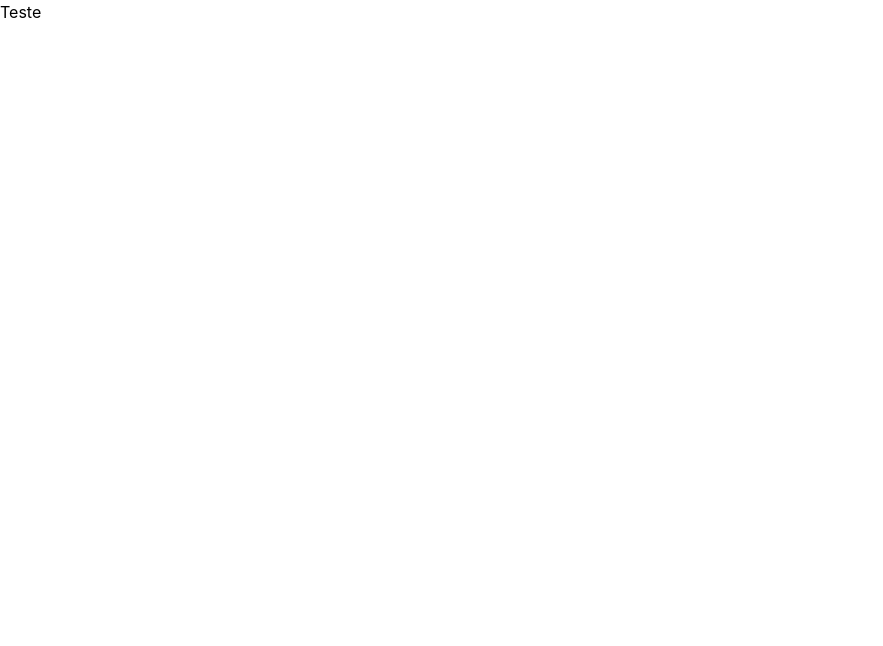
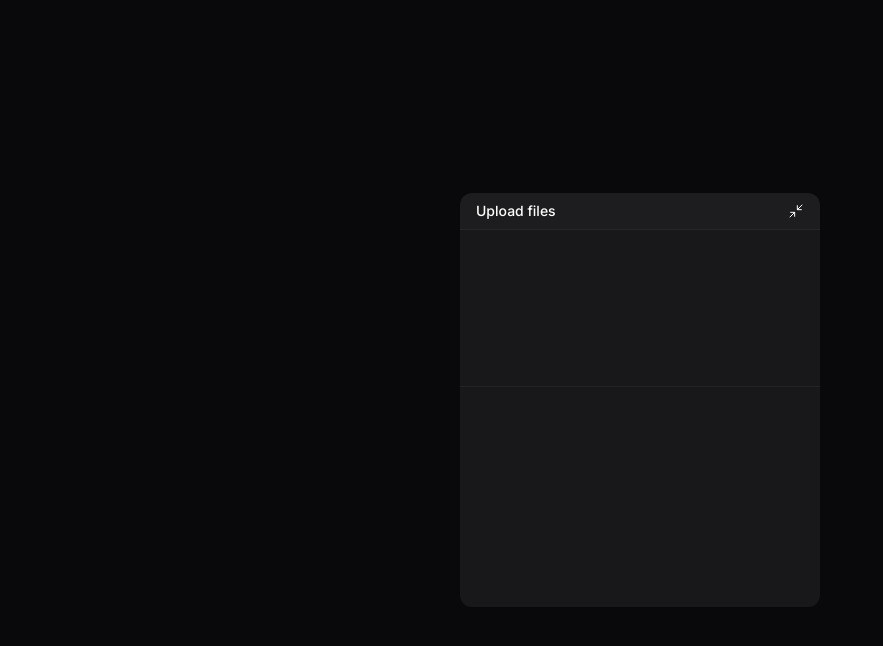
Before and after one commit to AurinoJunior/upload-widget-web, a React (Vite) app: page / in a window 1280 px wide. Shown: the top 646 px of the page, without its empty margins (0-883 px from the left). Built offline with nearby package versions, Linux system fonts and the light colour scheme.

Commit message:
Estrutura do widget

```diff
--- a/package.json
+++ b/package.json
@@ -11,6 +11,7 @@
   },
   "dependencies": {
     "@tailwindcss/vite": "4.1.5",
+    "lucide-react": "0.509.0",
     "react": "19.1.0",
     "react-dom": "19.1.0",
     "tailwindcss": "4.1.5"
--- a/src/app.tsx
+++ b/src/app.tsx
@@ -1,3 +1,9 @@
+import { UploadWidget } from "./components";
+
 export function App() {
-  return <>Teste</>;
+  return (
+    <main className="font-inter h-dvh flex flex-col items-center justify-center p-10 bg-zinc-950 text-white">
+      <UploadWidget />
+    </main>
+  );
 }
--- /dev/null
+++ b/src/components/index.ts
@@ -0,0 +1 @@
+export * from "./upload-widget/upload-widget";
--- /dev/null
+++ b/src/components/upload-widget/upload-widget-dropzone.tsx
@@ -0,0 +1,3 @@
+export function UploadWidgetDropzone() {
+  return <div className="px-3 h-32"></div>;
+}
--- /dev/null
+++ b/src/components/upload-widget/upload-widget-header.tsx
@@ -0,0 +1,12 @@
+import { Minimize2 } from "lucide-react";
+
+export function UploadWidgetHeader() {
+  return (
+    <div className="w-full p-4 py-2 bg-white/2 border-zinc-800 border-b flex items-center justify-between">
+      <span className="text-sm font-medium">Upload files</span>
+      <button>
+        <Minimize2 strokeWidth={1.5} className="size-4" />
+      </button>
+    </div>
+  );
+}
--- /dev/null
+++ b/src/components/upload-widget/upload-widget-list.tsx
@@ -0,0 +1,3 @@
+export function UploadWidgetList() {
+  return <div className="px-3 h-48"></div>;
+}
--- /dev/null
+++ b/src/components/upload-widget/upload-widget.tsx
@@ -0,0 +1,19 @@
+import { UploadWidgetDropzone } from "./upload-widget-dropzone";
+import { UploadWidgetHeader } from "./upload-widget-header";
+import { UploadWidgetList } from "./upload-widget-list";
+
+export const UploadWidget = () => {
+  return (
+    <div className="bg-zinc-900 w-full overflow-hidden max-w-[360px] rounded-xl shadow-shape">
+      <UploadWidgetHeader />
+
+      <div className="flex flex-col gap-4 py-3">
+        <UploadWidgetDropzone />
+
+        <div className="h-px bg-zinc-800/75" />
+
+        <UploadWidgetList />
+      </div>
+    </div>
+  );
+};
--- a/src/global.css
+++ b/src/global.css
@@ -1,5 +1,9 @@
 @import "tailwindcss";
 
 @theme {
-  --color-primary: #ffffff;
+  --font-inter: "Inter", sans-serif;
+
+  --opacity-2: 2%;
+  --shadow-shape: "0px 8px 8px rgba(0, 0, 0, 0.1), 0px 4px 4px rgba(0, 0, 0, 0.1), 0px 2px 2px rgba(0, 0, 0, 0.1), 0px 0px 0px 1px rgba(0, 0, 0, 0.1), inset 0px 0px 0px 1px rgba(255, 255, 255, 0.03), inset 0px 1px 0px rgba(255, 255, 255, 0.03)";
+  --shadow-shape-content: "0px 0px 0px 1px rgba(0, 0, 0, 0.25), inset 0px 1px 0px rgba(255, 255, 255, 0.02), inset 0px 0px 0px 1px rgba(255, 255, 255, 0.02)";
 }
```
Also changed, not shown: 1 other file (tests, documents, lock files or other folders).
